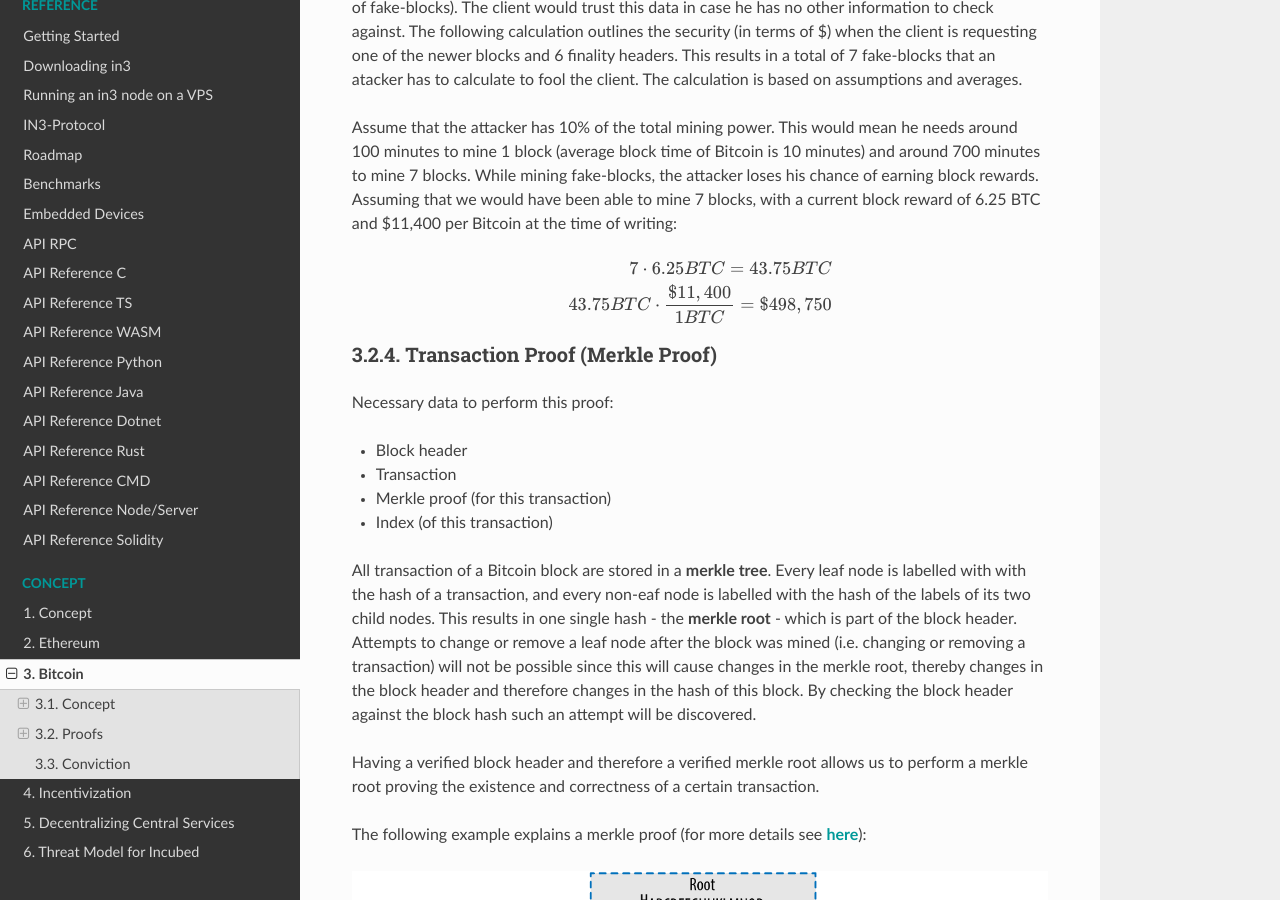
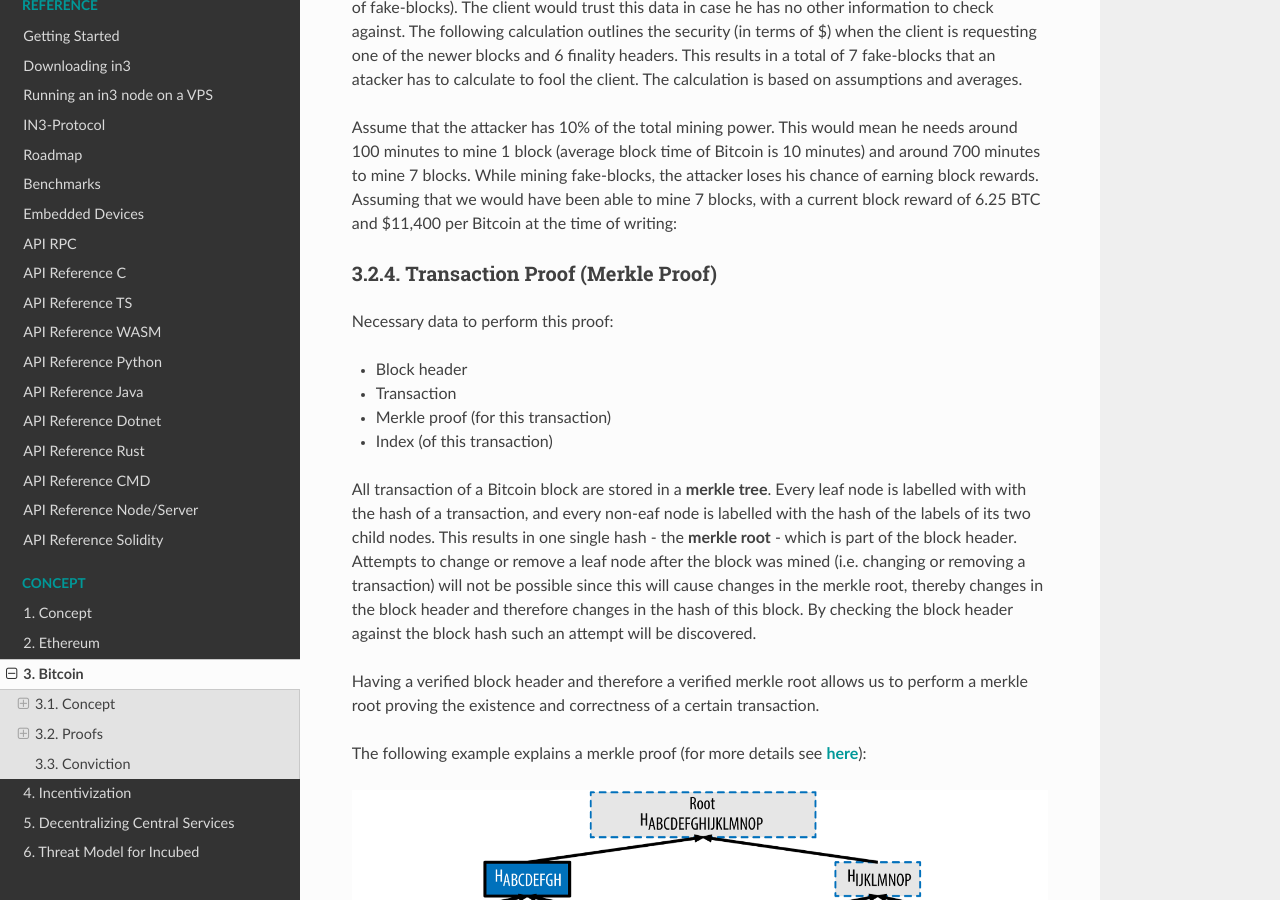
Before and after one commit to blockchainsllc/in3-docs, a Sphinx documentation site: the page built from docs/bitcoin.md, in a window 1280 px wide and 900 px high, scrolled down 5737 px. Built offline with Sphinx 7.4.7 and the Read the Docs theme 2.0.0, drawn with Linux system fonts in a browser that asks for light colours.

Commit message:
risk calculation test

````diff
--- a/docs/bitcoin.md
+++ b/docs/bitcoin.md
@@ -164,14 +164,6 @@ Assume that the attacker has 10% of the total
 mining power. This would mean he needs around 100 minutes to mine 1 block (average block time of Bitcoin is 10 minutes) and around 700 minutes to mine 7 blocks. While mining fake-blocks, the attacker loses his chance of earning block rewards. Assuming that we would have been able to mine 7 blocks, with a current block reward of 6.25 BTC and $11,400 per Bitcoin at the time of writing:
 
 
-```math
-7 \cdot 6.25 BTC = 43.75 BTC
-
-43.75 BTC \cdot \frac{ $11,400 }{1 BTC} = $498,750
-```
-
-
-
 ### Transaction Proof (Merkle Proof)
 
 Necessary data to perform this proof:
````
